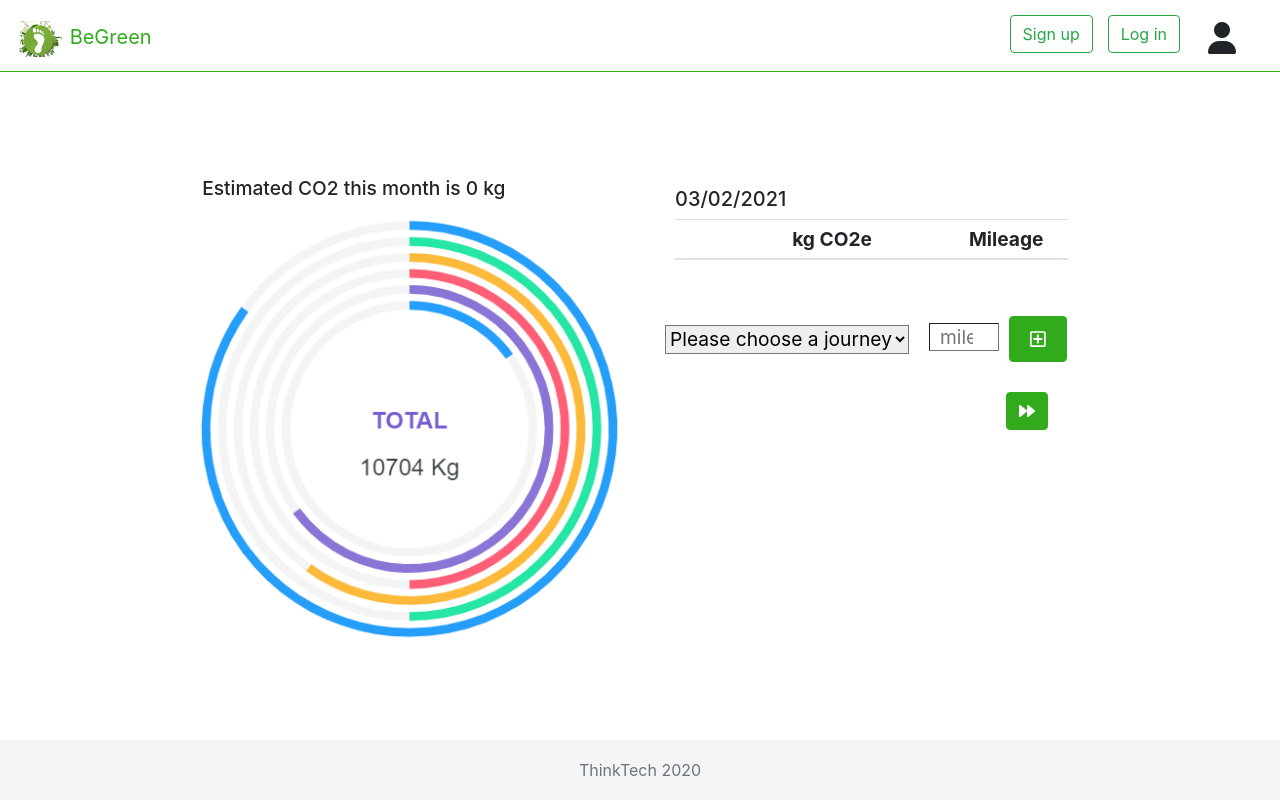
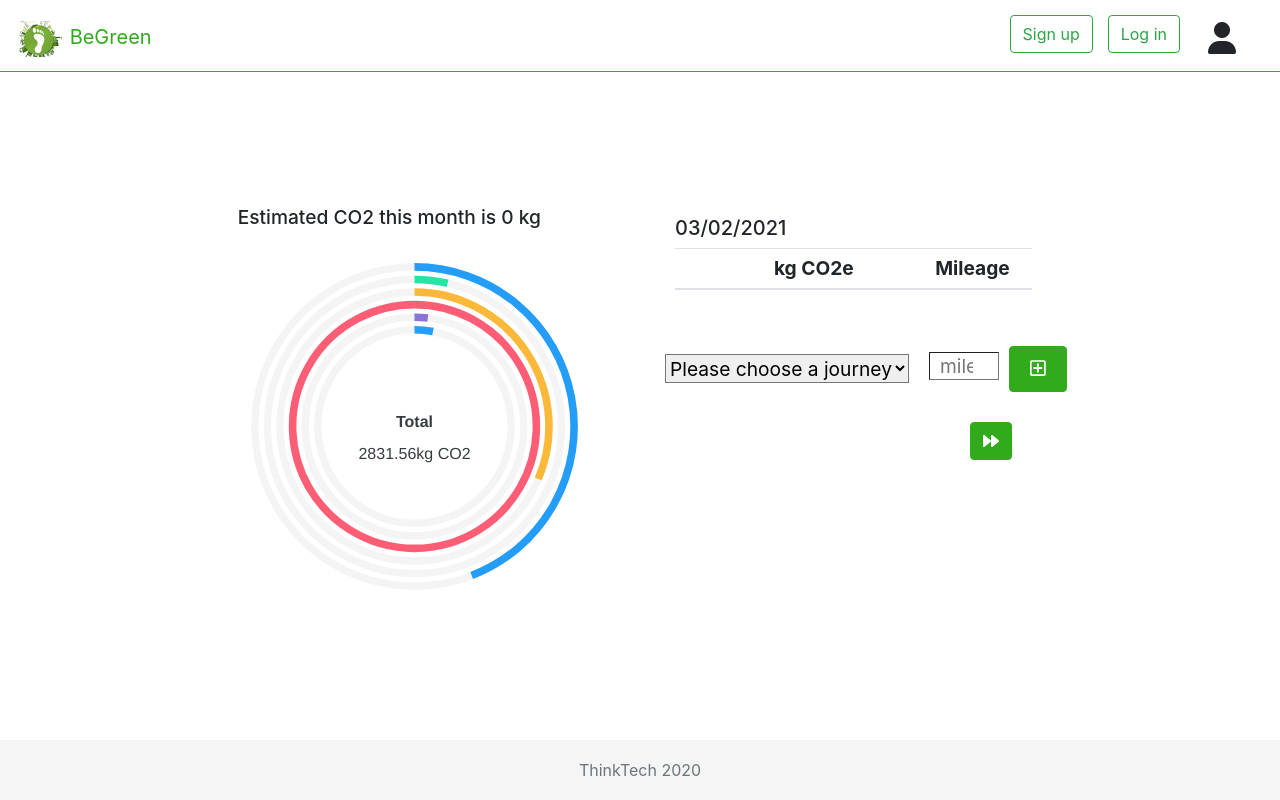
Before and after one commit to ThinkTech-TR/carbontracker-react-app, a React (Create React App) app: page /tracking in a window 1280 px wide. Built offline with nearby package versions, Linux system fonts and the light colour scheme.

Commit message:
added a chart with static data

```diff
--- a/src/Components/Tracking/Tracking.js
+++ b/src/Components/Tracking/Tracking.js
@@ -5,6 +5,7 @@ import Table from 'react-bootstrap/Table';
 import React, { useState, useEffect} from "react";
 import { FontAwesomeIcon } from "@fortawesome/react-fontawesome";
 import axios from 'axios';
+import ReactApexChart from 'react-apexcharts';
 import { faSave} from "@fortawesome/free-regular-svg-icons";
 import { faWindowClose} from "@fortawesome/free-regular-svg-icons";
 import { faEdit} from "@fortawesome/free-regular-svg-icons";
@@ -62,12 +63,15 @@ function Tracking ({isUserSaved, userIdAuth0}) {
                 console.log(data);
 
                 getTotal(data);
-                //const carbonValues = {};
                 data.forEach (e => {
                     const itemCarbon = e.trackingItemName;
-                    carbonValues[itemCarbon] += e.emission;
+                    if (carbonValues[itemCarbon] === undefined) {
+                        carbonValues[itemCarbon] = e.emission;
+                    } else {
+                        carbonValues[itemCarbon]  +=  e.emission;
+                    }
                 });
-                //setUptodateCarbon(carbonValues);
+                setUptodateCarbon(carbonValues);
                 console.log("carbonValues");
                 console.log(carbonValues);
             }
@@ -193,7 +197,42 @@ function Tracking ({isUserSaved, userIdAuth0}) {
         setForDate(new Date(new Date(forDate).setDate(new Date(forDate).getDate() + 1)).toISOString().slice(0,10));
         fetchInfoByDate(forDate);
     }
-
+    //const series = uptodateCarbon.map((e) => { return e.itemCarbon; });
+    //const labels = ["House", "Car", "Diet", "plane", "bus", "train"];
+    const series = [44.16, 3.48, 31.26, 2747.67, 2.04, 2.95];
+    const options = {
+        //series: uptodateCarbon.map((e) => { return e.itemCarbon.value;}),
+        //series: [44.16, 3.48, 31.26, 2747.67, 2.04, 2.95],
+        //labels: uptodateCarbon.map((i) => { return i.itemCarbon; }),
+        labels: ["House", "Car", "Diet", "plane", "bus", "train"],
+        chart: {
+            height: 350,
+            type: 'radialBar',
+        },
+        plotOptions: {
+                radialBar: {
+                    dataLabels: {
+                        name: {
+                                show: true,
+                                fontSize: '22px',
+                            },
+                        value: {
+                            fontSize: '16px',
+                            formatter: function (val) {
+                                return val + "kg CO2"
+                            }
+                        },
+                        total: {
+                            show: true,
+                            label: 'Total',
+                            formatter: function (w) {
+                                return w.globals.seriesTotals.reduce((a,b) => {return a + b}) + "kg CO2"
+                            }
+                        }
+                    }
+                }
+        }
+    };
 
     return (
         <Container className="track-container">
@@ -201,7 +240,7 @@ function Tracking ({isUserSaved, userIdAuth0}) {
                 <Col md={12} lg={6}>
                     <h2 className="font-sm">Estimated CO2 this month is {total} kg</h2>
                     <div className="chart-container chart-container-sm">
-                        <Image src={Total} alt="total" fluid/>
+                        <ReactApexChart options={options} series = {series} type="radialBar" height="500" />
                     </div>
                 </Col>
                 <Col md={12} lg={6}>
```
